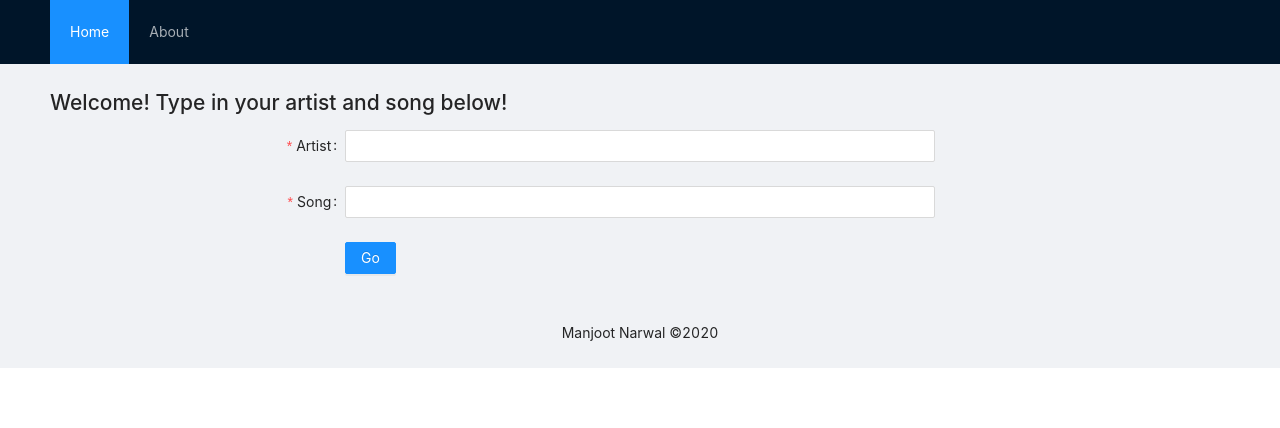
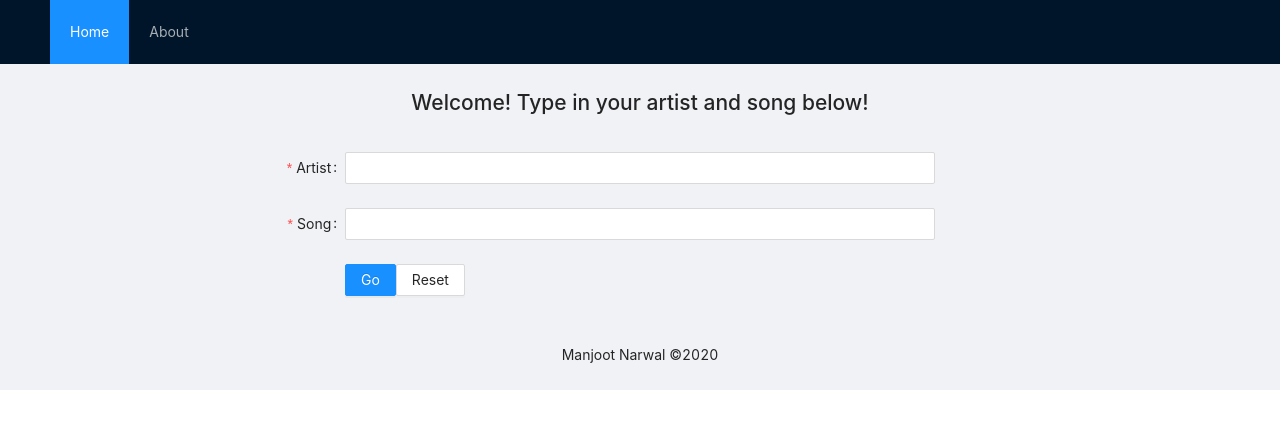
Before and after one commit to manjoot/lyric-plug, a React (Create React App) app: page / in a window 1280 px wide. Shown: the top 428 px of the page. Built offline with nearby package versions, Linux system fonts and the light colour scheme.

Commit message:
Removing AntD clutter from Form and adding black logo in src

```diff
--- a/src/App.js
+++ b/src/App.js
@@ -26,7 +26,8 @@ function App() {
         <Content style={{ padding: '0 50px' }}>
           <div className="site-layout-content">
             <br />
-            <h1>Welcome! Type in your artist and song below!</h1>
+            <h1 style={{textAlign: "center"}}>Welcome! Type in your artist and song below!</h1>
+            <br />
             <Search />
           </div>
         </Content>
--- a/src/components/Search/index.js
+++ b/src/components/Search/index.js
@@ -1,6 +1,6 @@
 import React from 'react';
 import './index.css';
-import { Form, Input, Button, Checkbox } from 'antd';
+import { Form, Input, Button } from 'antd';
 
 //AntD Form Layout Declaration
 const layout = {
@@ -13,21 +13,11 @@ const layout = {
 
 //Where the form itself is stored
 const SongForm = () => {
-    const onFinish = values => {
-      console.log('Success:', values);
-    };
-
-    const onFinishFailed = errorInfo => {
-      console.log('Failed:', errorInfo);
-    };
 
     return (
       <Form
         {...layout}
         name="basic"
-        initialValues={{ remember: true }}
-        onFinish={onFinish}
-        onFinishFailed={onFinishFailed}
       >
         <Form.Item
           label="Artist"
@@ -45,9 +35,13 @@ const SongForm = () => {
           <Input />
         </Form.Item>
 
+
         <Form.Item {...tailLayout}>
           <Button type="primary" htmlType="submit">
             Go
+          </Button>
+          <Button htmlType="reset" >
+            Reset
           </Button>
         </Form.Item>
       </Form>
```
Also changed, not shown: src/Lyric Plug-logo-black.png (added).
